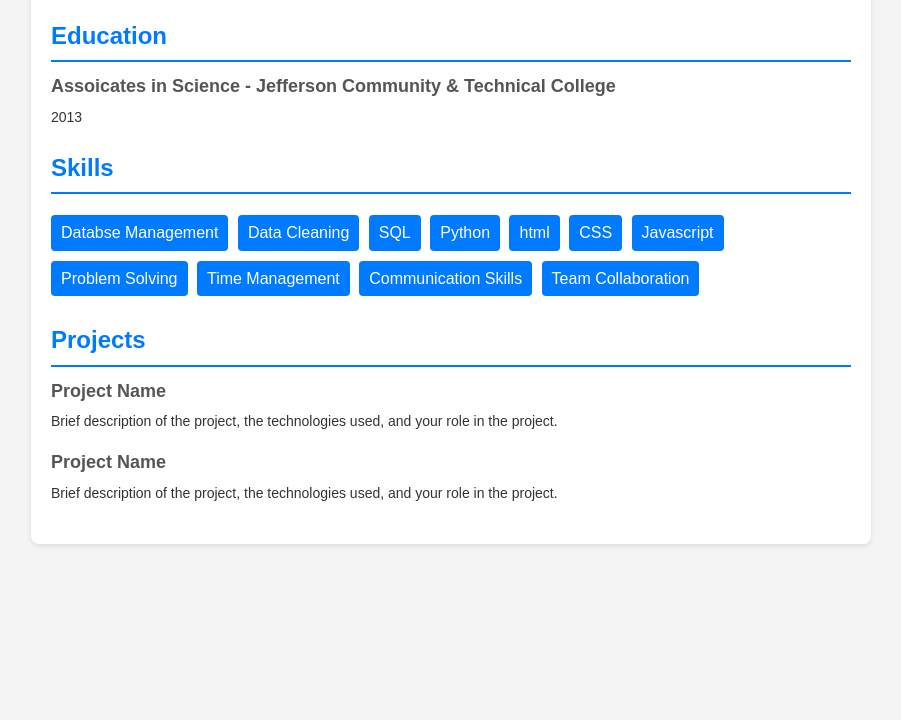
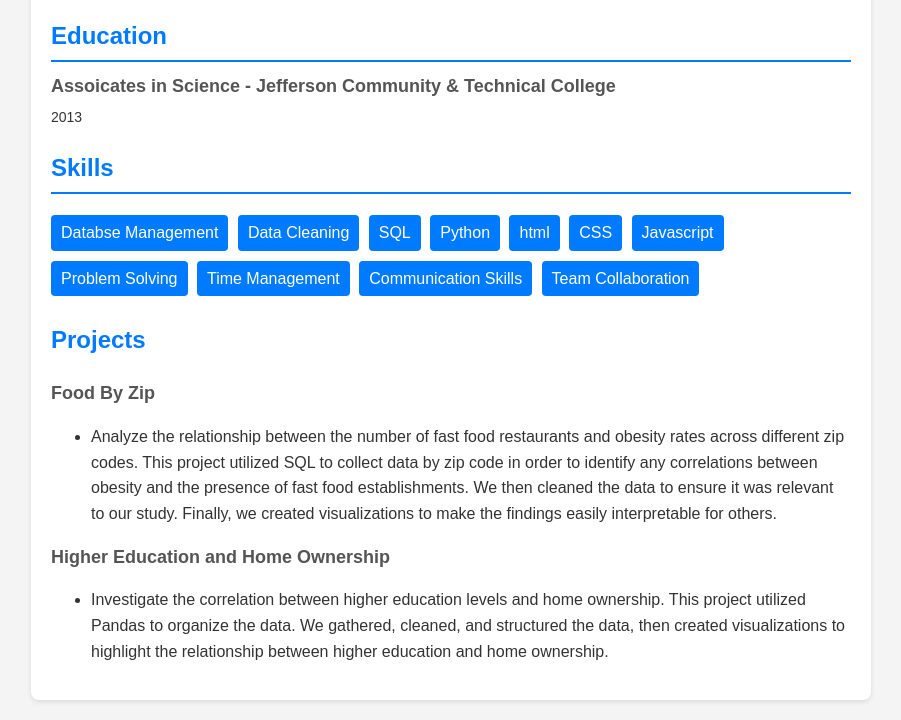
Before and after one commit to L8onii/l8onii.github.io, a plain HTML site: page index.html in a window 1280 px wide. Shown: the part 748-1468 px from the top of the page, without its empty margins (189-1090 px from the left). Before the commit the page ends 1312 px from the top, so only its background shows below. Drawn offline with Linux system fonts and the light colour scheme.

Commit message:
Projects

```diff
--- a/index.html
+++ b/index.html
@@ -145,20 +145,21 @@
                 </ul>
             </div>
         </section>
-        <section class="section">
         <h2>Projects</h2>
         <div class="item">
-                    <h3>Project Name</h3>
+            <h3>Food By Zip</h3>
             <p>
-                        Brief description of the project, the technologies used,
-                        and your role in the project.
+                <ul>
+                    <li>Analyze the relationship between the number of fast food restaurants and obesity rates across different zip codes. This project utilized SQL to collect data by zip code in order to identify any correlations between obesity and the presence of fast food establishments. We then cleaned the data to ensure it was relevant to our study. Finally, we created visualizations to make the findings easily interpretable for others.</li>
+                </ul>
             </p>
         </div>
         <div class="item">
-                    <h3>Project Name</h3>
+            <h3>Higher Education and Home Ownership</h3>
             <p>
-                        Brief description of the project, the technologies used,
-                        and your role in the project.
+                <ul>
+                    <li>Investigate the correlation between higher education levels and home ownership. This project utilized Pandas to organize the data. We gathered, cleaned, and structured the data, then created visualizations to highlight the relationship between higher education and home ownership.</li>
+                </ul>
             </p>
         </div>
     </section>
```
Lines whose indentation alone changed are shown as unchanged.
